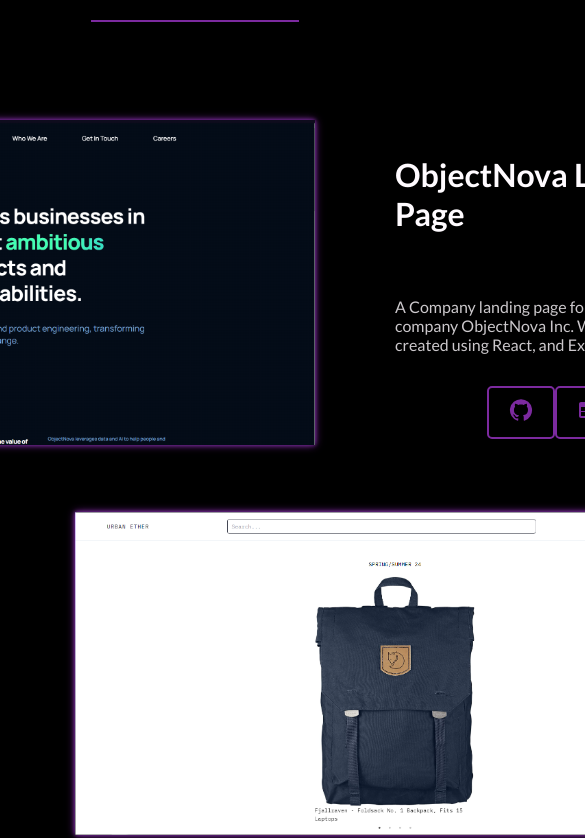
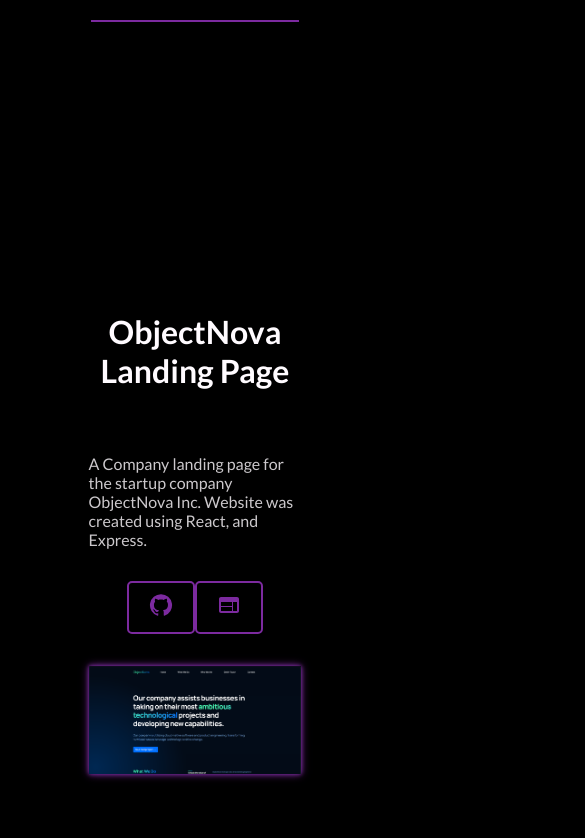
Before and after one commit to KrystianRusin/portfolio-website, a React (Vite) app in the folder client/: page / in a window 390 px wide. Shown: the part 4876-5714 px from the top of the page, 585 px wide, since content can reach past the window. Built offline with nearby package versions, Linux system fonts and the light colour scheme.

Commit message:
Project component is now responsive

```diff
--- a/client/src/styles/ProjectCard.css
+++ b/client/src/styles/ProjectCard.css
@@ -8,6 +8,7 @@
   background: transparent;
   width: 65rem;
   height: 20rem;
+  width: 100%;
 }
 
 .project-card h3 {
@@ -21,6 +22,13 @@
   justify-content: space-between;
   align-items: center;
   gap: 5rem;
+  flex-direction: column;
+  align-items: center;
+}
+
+.project-card.left .project-card-main-content,
+.project-card.right .project-card-main-content {
+  flex-direction: column;
 }
 
 .project-card.left .project-card-main-content {
@@ -33,7 +41,8 @@
 }
 
 .project-img {
-  width: 40rem;
+  width: 100%;
+  max-width: 40rem;
   height: auto;
   box-shadow: 0 0 10px 0 #000000;
   animation: glowing 2s infinite;
@@ -43,7 +52,8 @@
 .desc-container {
   display: flex;
   flex-direction: column;
-  align-items: flex-start;
+  align-items: center;
+  text-align: center;
   gap: 1rem;
   max-width: 30rem;
   min-height: 20rem;
@@ -99,3 +109,11 @@
     box-shadow: 0 0 2px var(--highlight-color), 0 0 4px var(--highlight-color);
   }
 }
+
+@media (max-width: 600px) {
+  .project-card.left .project-card-main-content,
+  .project-card.right .project-card-main-content {
+    flex-direction: column-reverse;
+    gap: 2rem;
+  }
+}
--- a/client/src/styles/Projects.css
+++ b/client/src/styles/Projects.css
@@ -15,3 +15,10 @@
   font-weight: bold;
   border-bottom: 2px solid var(--highlight-color);
 }
+
+@media (max-width: 600px) {
+  .projects-container {
+    gap: 12rem;
+    padding-bottom: 8rem;
+  }
+}
```
